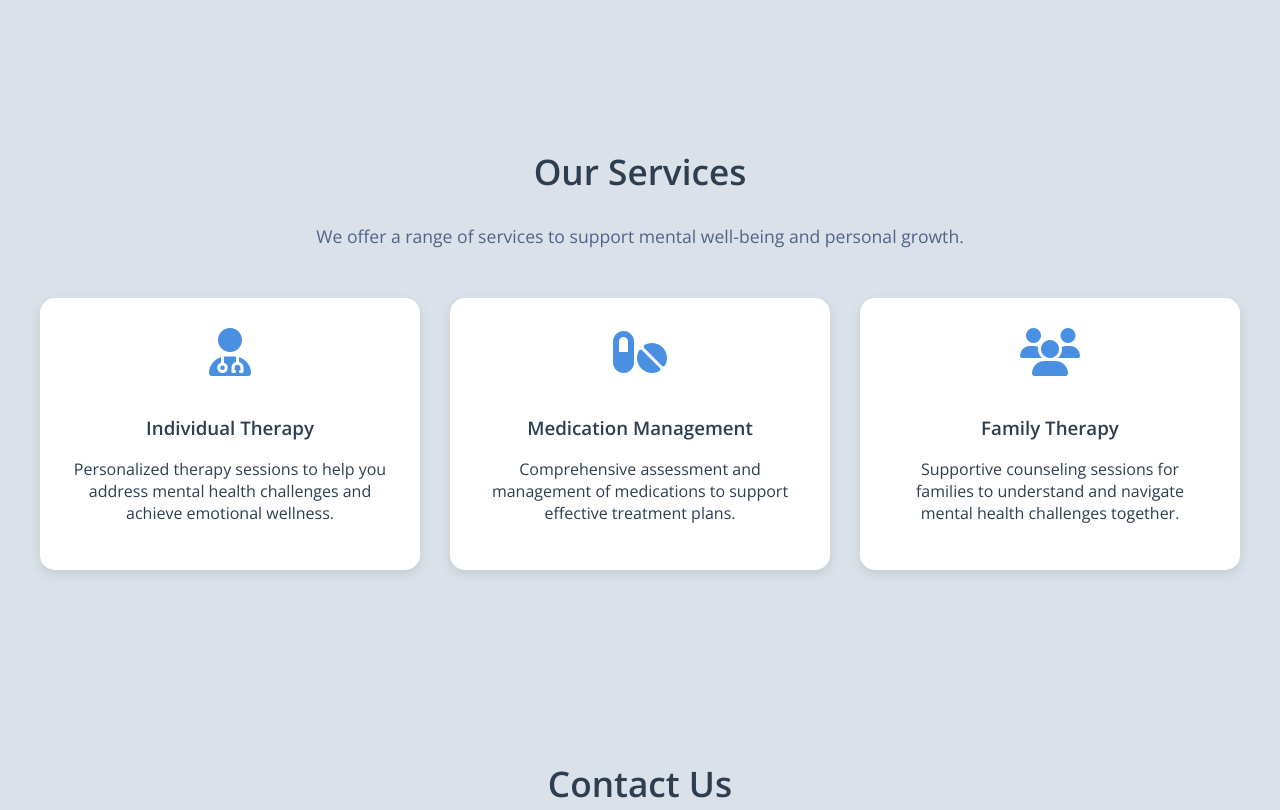
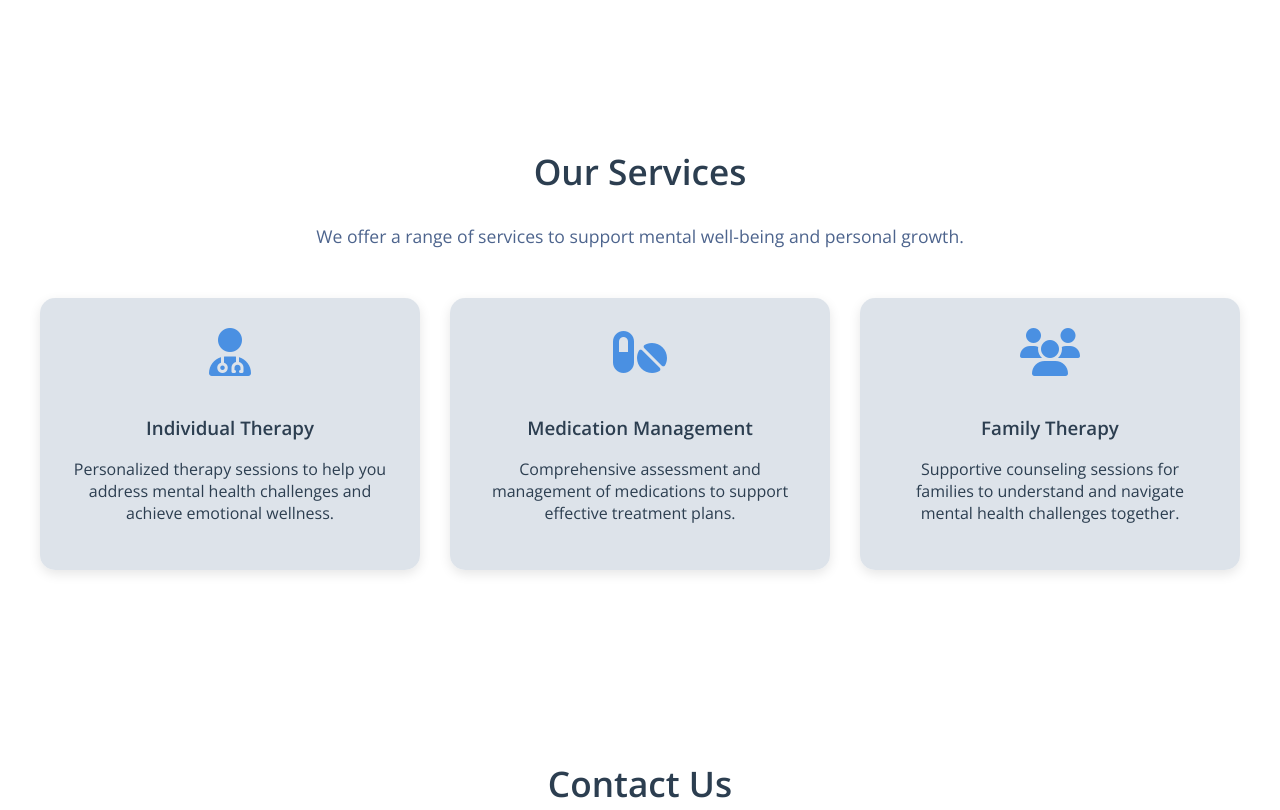
Before and after one commit to coherentmindsllc/coherentmindsllc.github.io, a plain HTML site: page index.html in a window 1280 px wide. Shown: the part 1081-1891 px from the top of the page. Drawn offline with nearby package versions, Linux system fonts and the light colour scheme.

Commit message:
color update

```diff
--- a/css/main.css
+++ b/css/main.css
@@ -5,14 +5,14 @@ body, html {
     margin: 0;
     padding: 0;
     font-family: 'Open Sans', sans-serif;
-    background-color: #dbe1e9ec; /* Calming cream color */
+    background-color: #ffffff; /* Calming cream color */
     scroll-behavior: smooth;
     color: #2c3e50; /* Deep calming blue for text */
 }
 
 /* Fixed Banner Styles */
 .fixed-banner {
-    background-color: #dbe1e9ec; /* Blue banner background */
+    background-color: #ffffff; /* Blue banner background */
     color: rgb(4, 3, 70);
     padding: 15px 30px;
     position: fixed;
@@ -74,7 +74,7 @@ header {
 .content-section {
     padding: 80px 20px;
     text-align: center;
-    background-color: #dbe1e9ec; /* Background is cream */
+    background-color: #ffffff; /* Background is cream */
 }
 
 .section-header {
@@ -114,7 +114,7 @@ header {
 }
 
 .service-card {
-    background-color: white;
+    background-color: #dbe1e9ec;
     padding: 30px;
     border-radius: 15px;
     box-shadow: 0 4px 12px rgba(0, 0, 0, 0.1);
```
